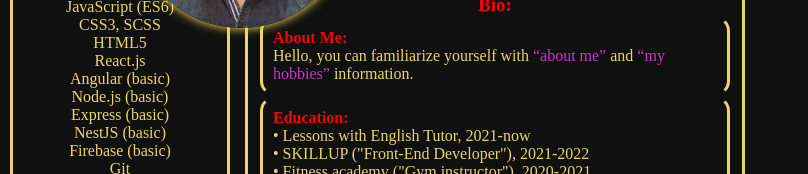
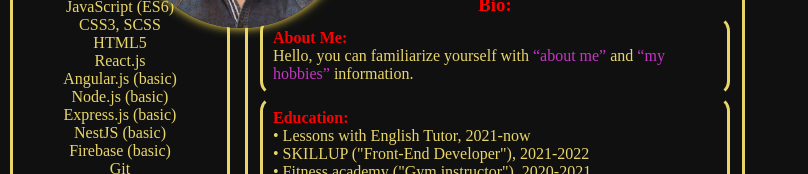
Before and after one commit to DeguzBelarus/CV, a React (Create React App) app: page / in a window 1280 px wide. Both pictures are taken after a click on the picture 120 px from the left and 120 px from the top of the page. Shown: the part 323-497 px from the top of the page, without its empty margins (0-808 px from the left). Built offline with nearby package versions, Linux system fonts and the light colour scheme.

Commit message:
skills info correction

```diff
--- a/src/components/Main/Main.jsx
+++ b/src/components/Main/Main.jsx
@@ -40,9 +40,9 @@ const Main = () => {
               <p>CSS3, SCSS</p>
               <p>HTML5</p>
               <p>React.js</p>
-              <p>Angular (basic)</p>
+              <p>Angular.js (basic)</p>
               <p>Node.js (basic)</p>
-              <p>Express (basic)</p>
+              <p>Express.js (basic)</p>
               <p>NestJS (basic)</p>
               <p>Firebase (basic)</p>
               <p>Git</p>
```
